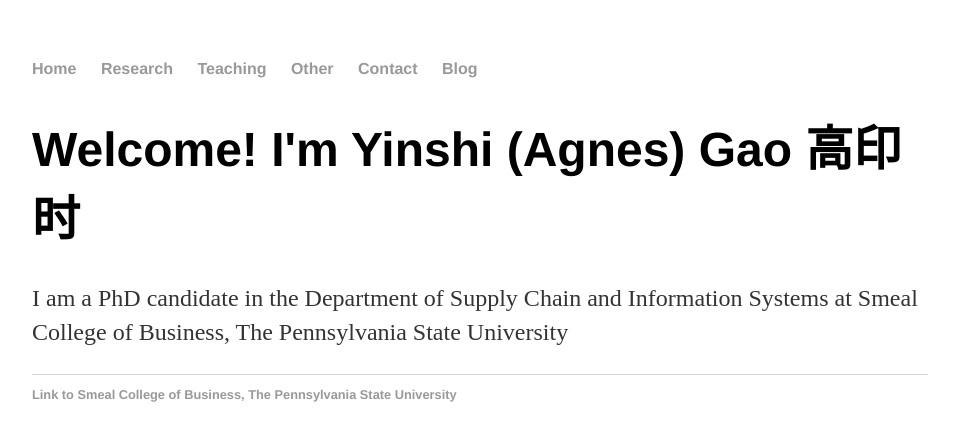
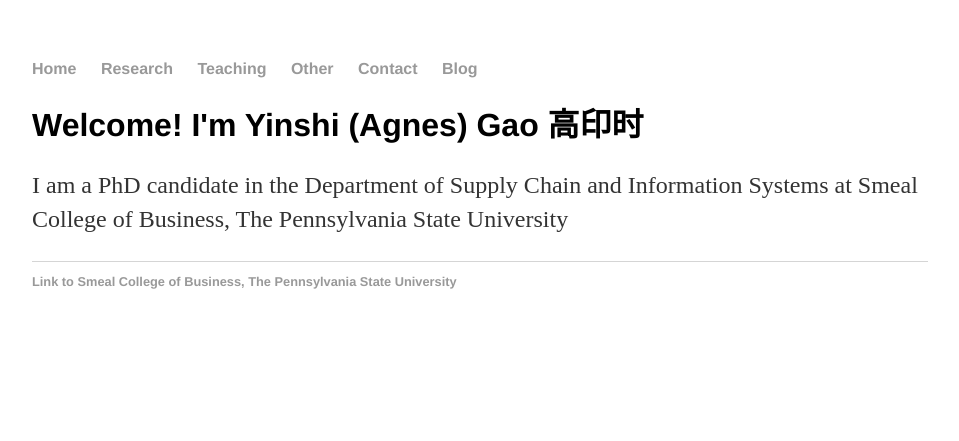
Before and after one commit to yinshi-gao/yinshi-gao.github.io, a Jekyll site: the page built from index.html, in a window 1280 px wide. Shown: the top 441 px of the page, without its empty margins (160-1119 px from the left). Built offline with Jekyll 4.4.1, drawn with Linux system fonts in a browser that asks for light colours.

Commit message:
Update main.css

```diff
--- a/css/main.css
+++ b/css/main.css
@@ -20,9 +20,14 @@ a:hover {
     text-decoration: underline;
 }
 h1 {
-    font-size: 3em;
-    font-family:'Helvetica', 'Arial', 'Sans-Serif';
+    font-size: 2em;
+    font-family: 'Helvetica', 'Arial', 'Sans-Serif';
 }
+h2 {
+    font-size: 2em;
+    font-family: 'KaiTi','Sans-Serif';
+}
+
 p {
     font-size: 1.5em;
     line-height: 1.4em;
```
